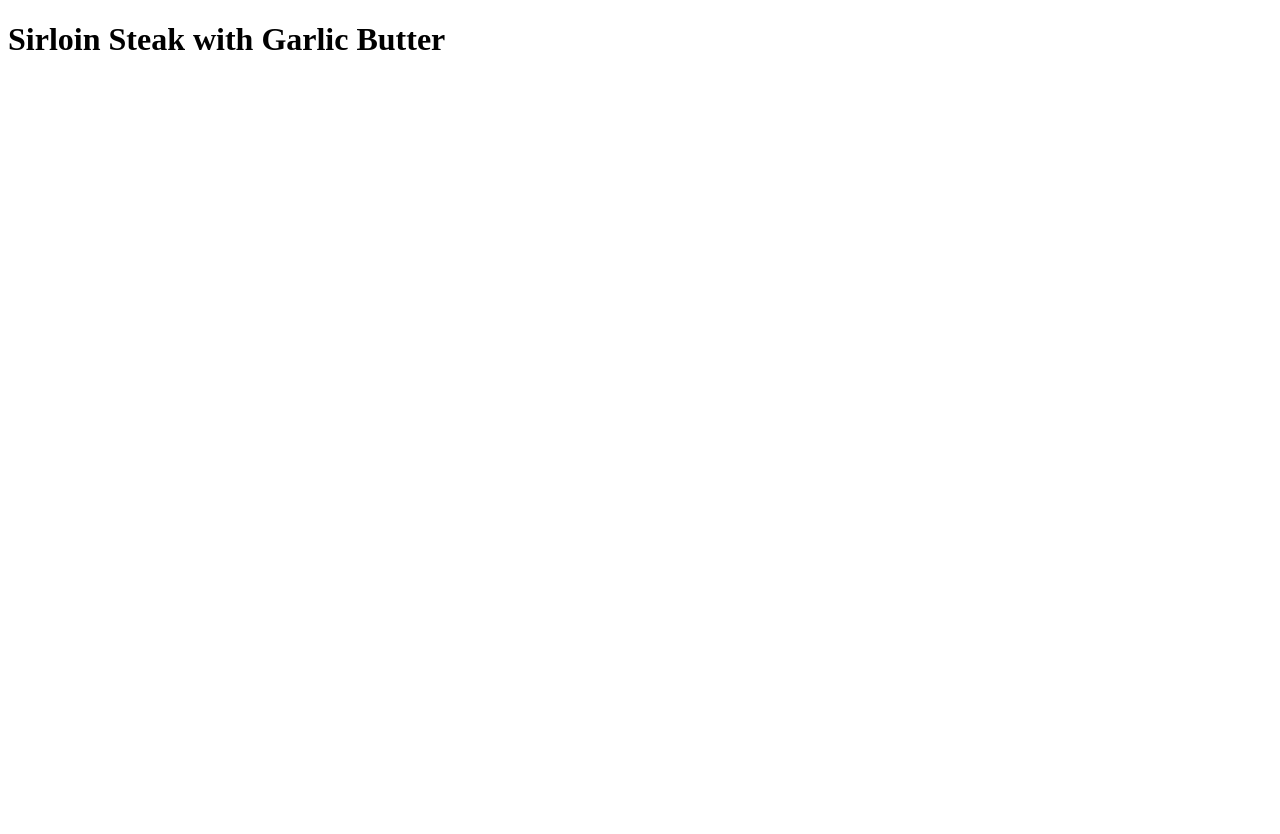
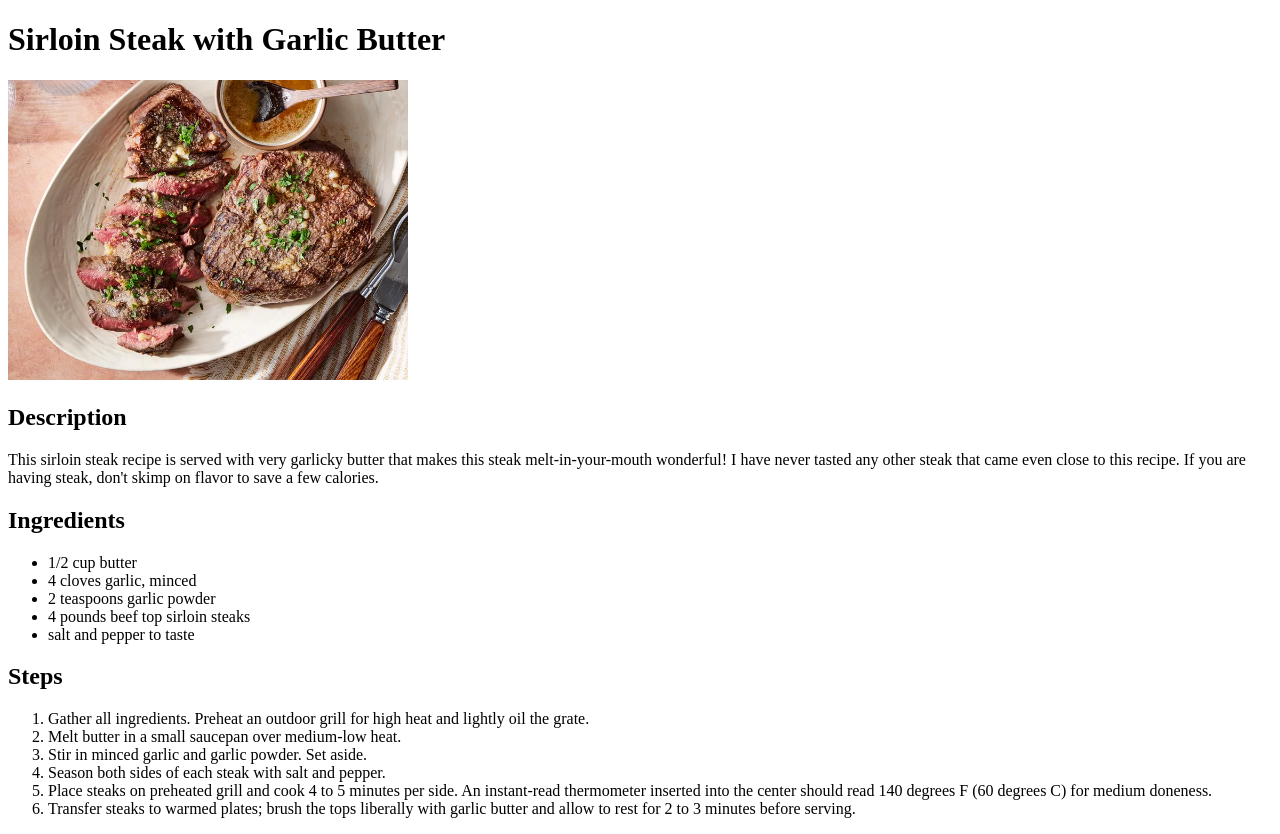
Before and after one commit to jamesaurus/odin-recipes, a plain HTML site: page recipes/sirloin-steak.html in a window 1280 px wide. Before the commit the page ends 800 px from the top, so only its background shows below. Drawn offline with Linux system fonts and the light colour scheme.

Commit message:
Add content to sirloion-steak.html

```diff
--- a/recipes/sirloin-steak.html
+++ b/recipes/sirloin-steak.html
@@ -6,5 +6,28 @@
     </head>
     <body>
         <h1>Sirloin Steak with Garlic Butter</h1>
+        <img src="../images/sirloin-steak.jpg" alt="Picture of Sirloin Steak with Garlic Butter" height="300" width="400">
+
+        <h2>Description</h2>
+        <p>This sirloin steak recipe is served with very garlicky butter that makes this steak melt-in-your-mouth wonderful! I have never tasted any other steak that came even close to this recipe. If you are having steak, don't skimp on flavor to save a few calories.</p>
+
+        <h2>Ingredients</h2>
+        <ul>
+            <li>1/2 cup butter</li>
+            <li>4 cloves garlic, minced</li>
+            <li>2 teaspoons garlic powder</li>
+            <li>4 pounds beef top sirloin steaks</li>
+            <li>salt and pepper to taste</li>
+        </ul>
+
+        <h2>Steps</h2>
+        <ol>
+            <li>Gather all ingredients. Preheat an outdoor grill for high heat and lightly oil the grate.</li>
+            <li>Melt butter in a small saucepan over medium-low heat.</li>
+            <li>Stir in minced garlic and garlic powder. Set aside.</li>
+            <li>Season both sides of each steak with salt and pepper.</li>
+            <li>Place steaks on preheated grill and cook 4 to 5 minutes per side. An instant-read thermometer inserted into the center should read 140 degrees F (60 degrees C) for medium doneness.</li>
+            <li>Transfer steaks to warmed plates; brush the tops liberally with garlic butter and allow to rest for 2 to 3 minutes before serving.</li>
+        </ol>
     </body>
 </html>
```
Also changed, not shown: images/sirloin-steak.jpg (added).
